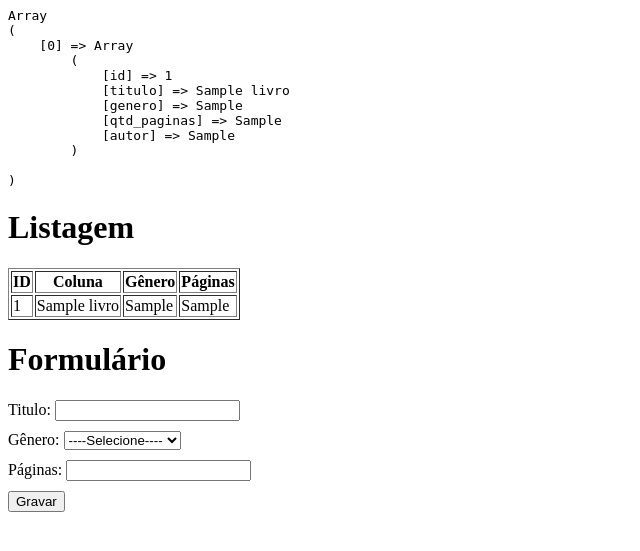
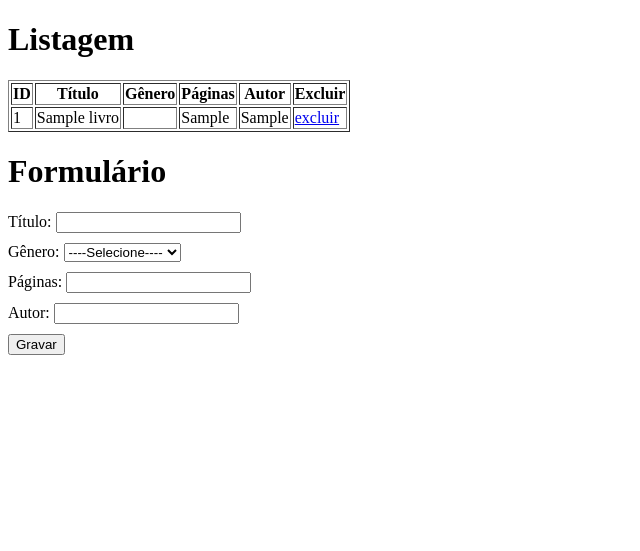
Before and after one commit to GabrielGuilhen/Linguagem-e-Programa-o-Web, a PHP site: page / in a window 1280 px wide. Shown: the top 551 px of the page, without its empty margins (0-640 px from the left). Run offline with PHP 8.4, Linux system fonts and the light colour scheme; tables that the repository leaves empty or names only in its code hold one stand-in row (values such as "Sample post").

Commit message:
Update Index.php

```diff
--- a/Livros/Index.php
+++ b/Livros/Index.php
@@ -7,29 +7,29 @@ require_once("util/Conexao.php");
 
 $con = Conexao::getConexao();
 
-//Buscar livros já salvos no banco de dados
+// Buscar livros já salvos no banco de dados
 $sql = "SELECT * FROM livros";
 $stm = $con->prepare($sql);
 $stm->execute();
 $livros = $stm->fetchAll();
-echo "<pre>" . print_r($livros, true) . "</pre>";
+//echo "<pre>" . print_r($livros, true) . "</pre>";
 
-//verificar se o usuario já clicou no gravar;
+// Verificar se o usuário já clicou no gravar
 if (isset($_POST["titulo"])) {
-
-    //obter os valores digitados pelo usuario
-
+    // Obter os valores digitados pelo usuário
     $titulo = $_POST["titulo"];
     $genero = $_POST["genero"];
     $paginas = $_POST["paginas"];
+    $autor = $_POST["autor"];
 
-    //Inserir as informações na base de dados
+    // Inserir as informações na base de dados
+    $sql = "INSERT INTO livros (titulo, genero, qtd_paginas, autor)
+            VALUES (?, ?, ?, ?)";
+    $stm = $con->prepare($sql);
+    $stm->execute([$titulo, $genero, $paginas, $autor]);
 
-    $sql = "INSERT INTO livros (titulo, genero, qtd_paginas)
-            VALUES(? , ? , ?)";
-
-    $stm = $con->prepare($sql);
-    $stm->execute([$titulo, $genero, $paginas]);
+    // Redirecionar para a mesma página a fim de limpar o buffer do navegador
+    header("location: Index.php");
 }
 
 ?>
@@ -40,7 +40,6 @@ if (isset($_POST["titulo"])) {
     <meta charset="UTF-8">
     <meta name="viewport" content="width=device-width, initial-scale=1.0">
     <title>Cadastro de livros</title>
-
 </head>
 
 <body>
@@ -50,31 +49,47 @@ if (isset($_POST["titulo"])) {
     <table border="1">
         <tr>
             <th>ID</th>
-            <th>Coluna</th>
+            <th>Título</th>
             <th>Gênero</th>
             <th>Páginas</th>
+            <th>Autor</th>
+            <th>Excluir</th>
         </tr>
 
-        <?php
-        foreach ($livros as $l) : ?>
+        <?php foreach ($livros as $l) : ?>
             <tr>
-                <td><?php echo $l['id'] ?></td>
-                <td><?php echo $l['titulo'] ?></td>
-                <td><?php echo $l['genero'] ?></td>
-                <td><?php echo $l['qtd_paginas'] ?></td>
+                <td><?php echo $l['id']; ?></td>
+                <td><?php echo $l['titulo']; ?></td>
+                <td>
+                    <?php
+                    if ($l["genero"] == 'D') {
+                        echo 'Drama';
+                    } else if ($l["genero"] == 'O') {
+                        echo 'Outro';
+                    } else if ($l["genero"] == 'R') {
+                        echo 'Romance';
+                    } else if ($l["genero"] == 'F') {
+                        echo 'Ficção';
+                    }
+                    ?>
+                </td>
+                <td><?php echo $l['qtd_paginas']; ?></td>
+                <td><?php echo $l['autor']; ?></td>
+                <td><a href="excluir.php?id=<?= $l['id'] ?>"
+                        onclick="return confirm('Confirma a exclusão')">excluir</a></td>
             </tr>
-
         <?php endforeach; ?>
     </table>
 
     <h1>Formulário</h1>
 
     <form action="" method="post">
-
         <div style="margin-bottom: 10px;">
-            <label for="titulo">Titulo:</label>
+            <label for="titulo">Título:</label>
             <input type="text" name="titulo" id="titulo">
         </div>
+
+
 
         <div style="margin-bottom: 10px;">
             <label for="genero">Gênero:</label>
@@ -84,13 +99,23 @@ if (isset($_POST["titulo"])) {
                 <option value="F">Ficção</option>
                 <option value="R">Romance</option>
                 <option value="O">Outro</option>
+
             </select>
         </div>
 
         <div style="margin-bottom: 10px;">
             <label for="paginas">Páginas:</label>
             <input type="number" name="paginas" id="paginas">
+
         </div>
+
+        <div style="margin-bottom: 10px;">
+
+            <label for="autor">Autor:</label>
+            <input type="text" name="autor" id="autor">
+
+        </div>
+
         <div>
             <button type="submit">Gravar</button>
         </div>
```
